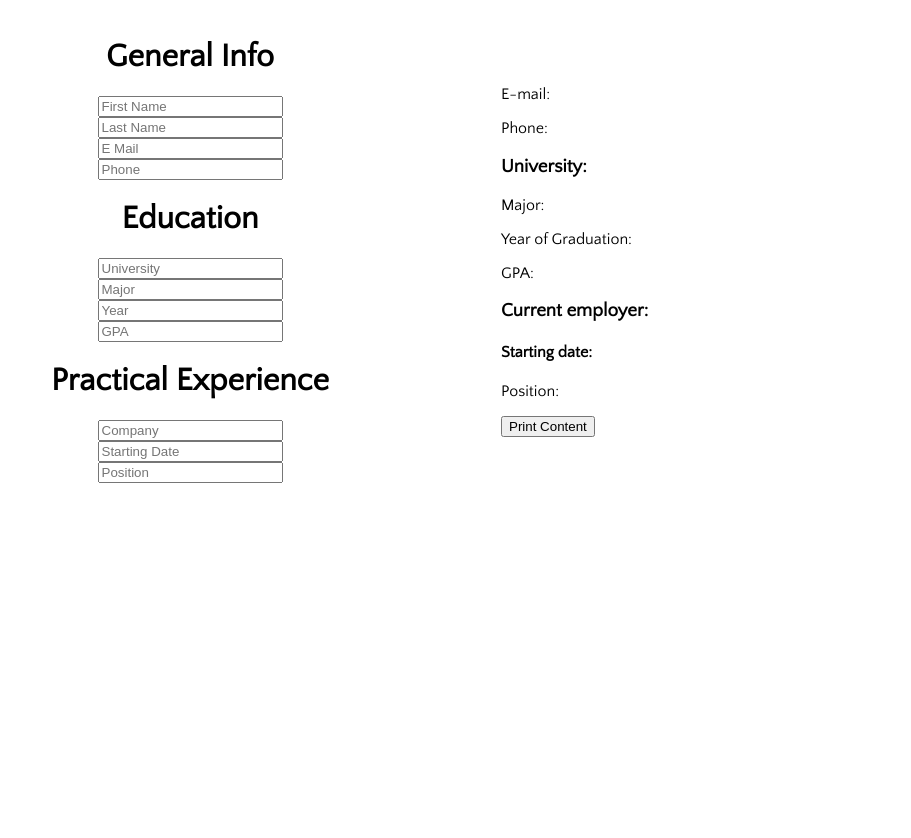
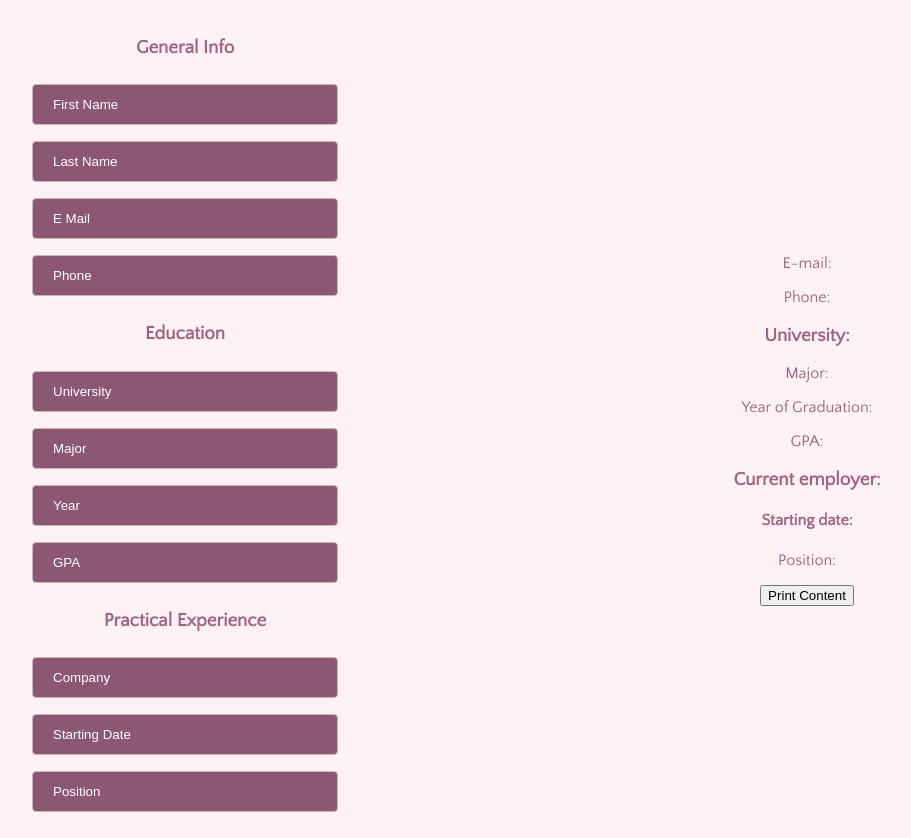
Before and after one commit to eneamuskaj/cv-project, a React (Create React App) app: page / in a window 1280 px wide. Shown: the whole page, without its empty margins (139-1050 px from the left). Before the commit the page ends 800 px from the top, so only its background shows below. Built offline with nearby package versions, Linux system fonts and the light colour scheme.

Commit message:
added styling

```diff
--- a/public/styles.css
+++ b/public/styles.css
@@ -3,6 +3,9 @@
     display: flex;
     flex-direction: column;
   }
+}
+body {
+  background-color: #fff2f5;
 }
 .inputDisplay {
   flex: 1;
@@ -14,6 +17,9 @@
   flex: 2;
   flex-basis: 50%;
   align-items: center;
+  margin: auto;
+  padding: 10px;
+  text-align: center;
 }
 
 .mainDisplay {
@@ -32,4 +38,34 @@ h3,
 h4,
 p {
   font-family: "Quattrocento Sans", sans-serif;
+  color: #9d6381;
 }
+
+input[type="text"] {
+  width: 50%;
+  padding: 12px 20px;
+  margin: 8px 0;
+  display: inline-block;
+  border: 1px solid #c7b7ba;
+  border-radius: 4px;
+  box-sizing: border-box;
+}
+
+input[type="text"],
+textarea {
+  background-color: #8b5772;
+  -webkit-text-fill-color: rgb(255, 255, 255);
+}
+
+input:focus {
+  background-color: #bb769a;
+}
+input:-webkit-autofill {
+  -webkit-box-shadow: 0 0 0 50px #8b5772 inset;
+  -webkit-text-fill-color: rgb(243, 243, 243);
+}
+
+input:-webkit-autofill:focus {
+  -webkit-box-shadow: 0 0 0 50px #8b5772 inset;
+  -webkit-text-fill-color: rgb(255, 255, 255);
+}
--- a/src/components/Education.js
+++ b/src/components/Education.js
@@ -4,7 +4,7 @@ class Education extends React.Component {
   render(props) {
     return (
       <div className="container">
-        <h1>Education</h1>
+        <h3>Education</h3>
         <form>
           <input
             type="text"
--- a/src/components/GeneralInfo.js
+++ b/src/components/GeneralInfo.js
@@ -4,7 +4,7 @@ class GeneralInfo extends React.Component {
   render(props) {
     return (
       <div className="container">
-        <h1>General Info</h1>
+        <h3>General Info</h3>
         <form>
           <input
             type="text"
--- a/src/components/Practical Experience.js
+++ b/src/components/Practical Experience.js
@@ -4,7 +4,7 @@ class PracticalExperience extends React.Component {
   render(props) {
     return (
       <div className="container">
-        <h1>Practical Experience</h1>
+        <h3>Practical Experience</h3>
         <form>
           <input
             type="text"
```
